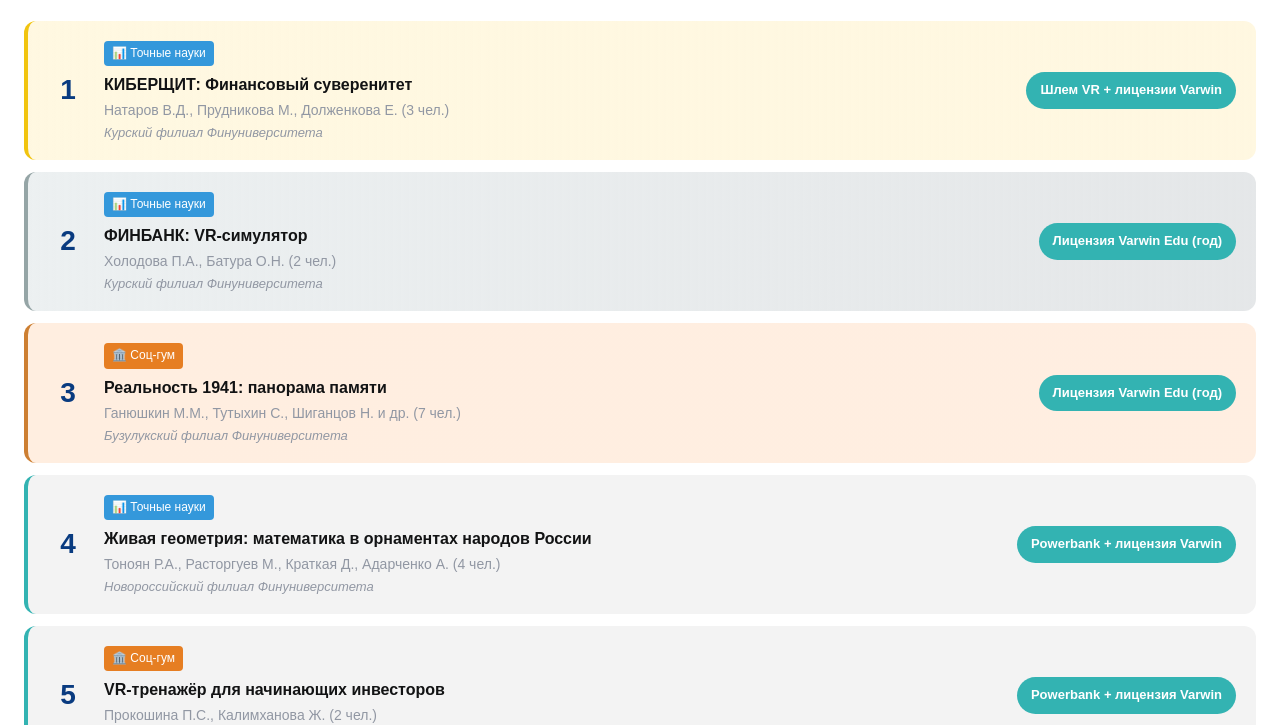
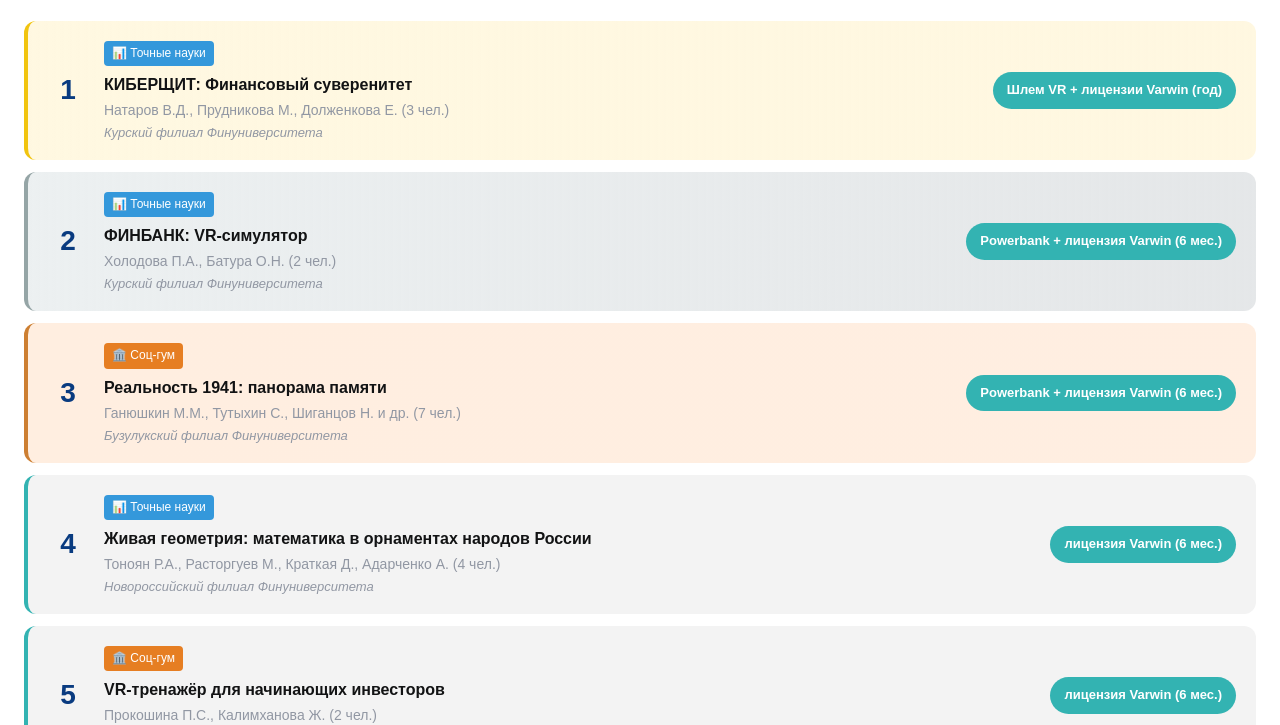
Before and after one commit to Altersam/varfin-2026, a plain HTML site: page index.html in a window 1280 px wide. Shown: the part 85-810 px from the top of the page. Drawn offline with Linux system fonts and the light colour scheme.

Commit message:
Update index.html

```diff
--- a/index.html
+++ b/index.html
@@ -153,7 +153,7 @@ body {
           <div class="vf-top-author">Натаров В.Д., Прудникова М., Долженкова Е. (3 чел.)</div>
           <div class="vf-top-org">Курский филиал Финуниверситета</div>
         </div>
-        <div class="vf-top-prize">Шлем VR + лицензии Varwin</div>
+        <div class="vf-top-prize">Шлем VR + лицензии Varwin (год)</div>
       </article>
 
       <article class="vf-top-item _silver">
@@ -164,7 +164,7 @@ body {
           <div class="vf-top-author">Холодова П.А., Батура О.Н. (2 чел.)</div>
           <div class="vf-top-org">Курский филиал Финуниверситета</div>
         </div>
-        <div class="vf-top-prize">Лицензия Varwin Edu (год)</div>
+        <div class="vf-top-prize">Powerbank + лицензия Varwin (6 мес.)</div>
       </article>
 
       <article class="vf-top-item _bronze">
@@ -175,7 +175,7 @@ body {
           <div class="vf-top-author">Ганюшкин М.М., Тутыхин С., Шиганцов Н. и др. (7 чел.)</div>
           <div class="vf-top-org">Бузулукский филиал Финуниверситета</div>
         </div>
-        <div class="vf-top-prize">Лицензия Varwin Edu (год)</div>
+        <div class="vf-top-prize">Powerbank + лицензия Varwin (6 мес.)</div>
       </article>
 
       <article class="vf-top-item">
@@ -186,7 +186,7 @@ body {
           <div class="vf-top-author">Тоноян Р.А., Расторгуев М., Краткая Д., Адарченко А. (4 чел.)</div>
           <div class="vf-top-org">Новороссийский филиал Финуниверситета</div>
         </div>
-        <div class="vf-top-prize">Powerbank + лицензия Varwin</div>
+        <div class="vf-top-prize">лицензия Varwin (6 мес.)</div>
       </article>
 
       <article class="vf-top-item">
@@ -197,7 +197,7 @@ body {
           <div class="vf-top-author">Прокошина П.С., Калимханова Ж. (2 чел.)</div>
           <div class="vf-top-org">Московский финансовый колледж</div>
         </div>
-        <div class="vf-top-prize">Powerbank + лицензия Varwin</div>
+        <div class="vf-top-prize">лицензия Varwin (6 мес.)</div>
       </article>
 
     </div>
```
